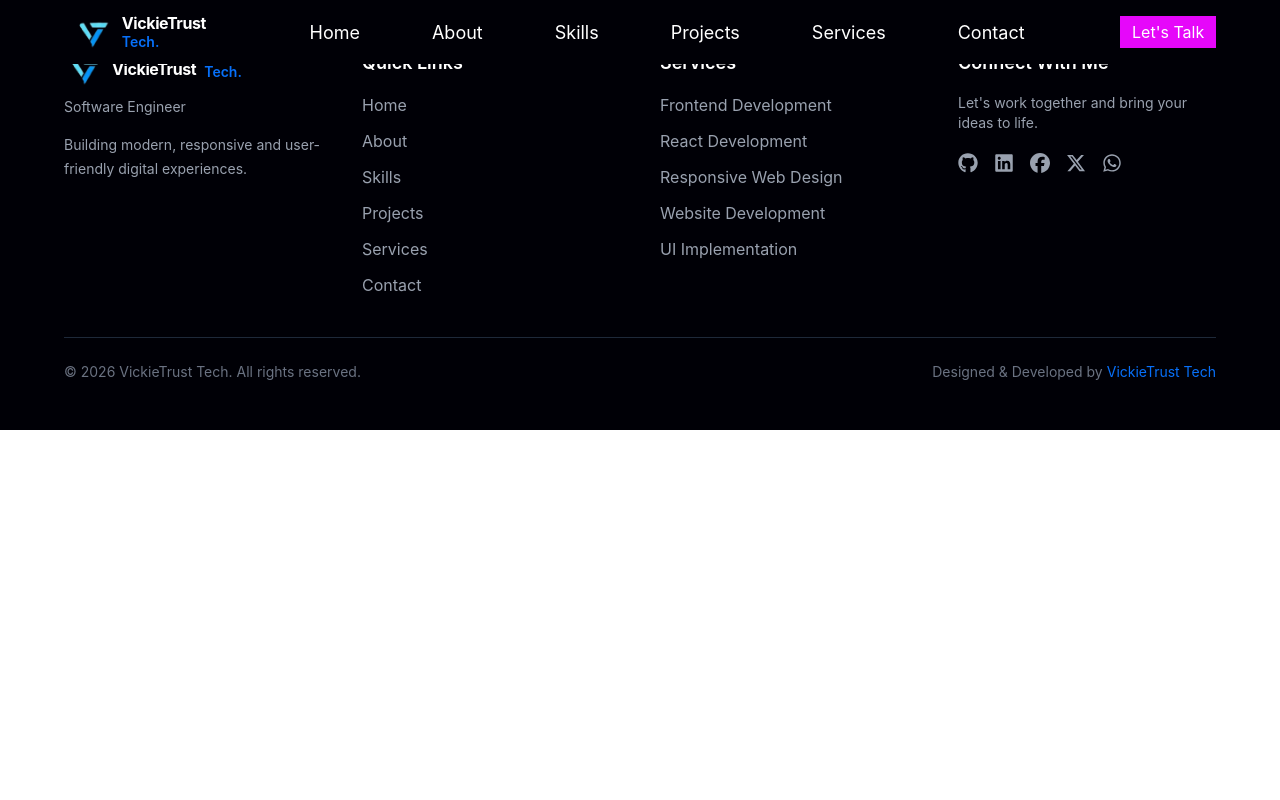
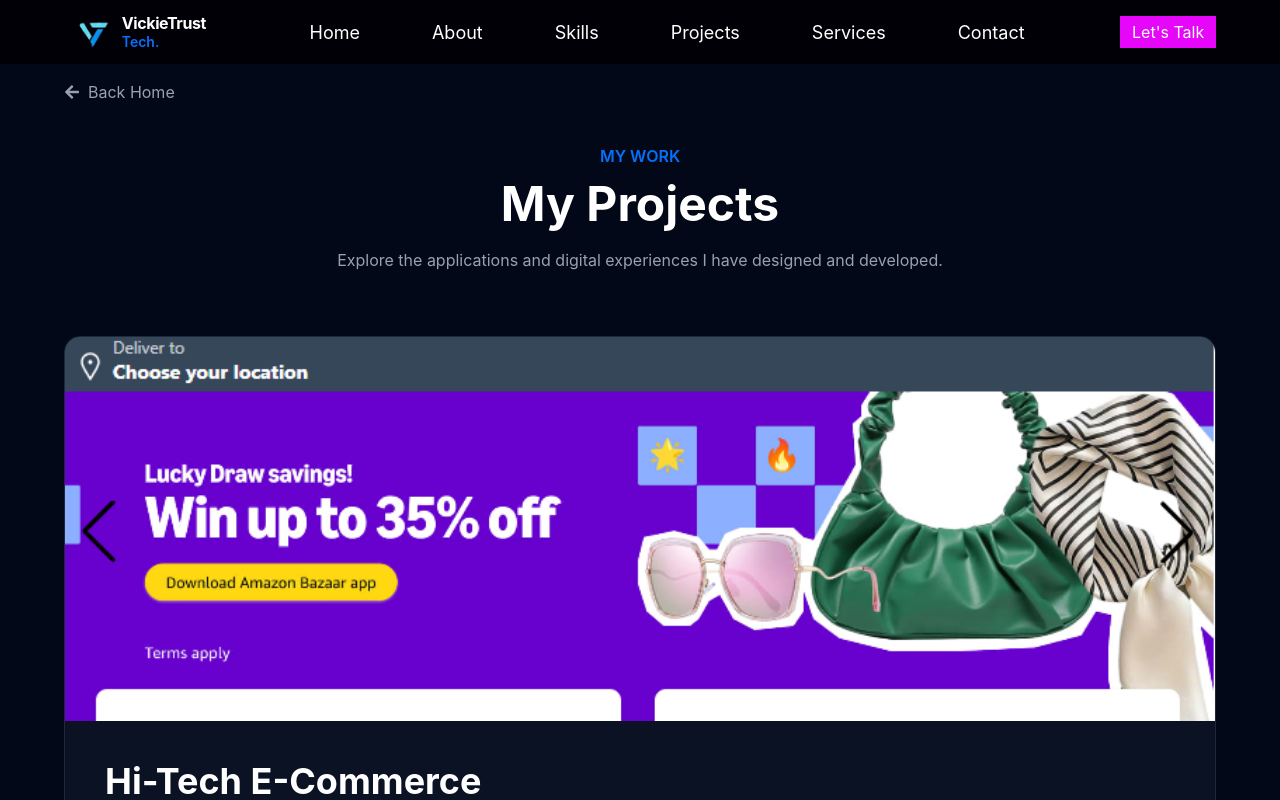
Before and after one commit to nenwavictor/vickietrusttech, a React (Vite) app: page /details in a window 1280 px wide. Shown: the top 800 px of the page. Built offline with nearby package versions, Linux system fonts and the light colour scheme.

Commit message:
Update project details and hero

```diff
--- a/src/App.jsx
+++ b/src/App.jsx
@@ -4,8 +4,9 @@
 import Footer from "./Component/Footer";
 import MoreAbout from "./Component/MoreAbout";
 import ScrollToTop from "./Component/Scrollup";
-import Projects from "./Pages/Projects";
+import FeaturedProjects from "./Component/Featuredproject";
 // import About from "./Pages/About";
+import Details from "./Pages/Details";
 
 
 function App() {
@@ -19,7 +20,8 @@
         <Route path="/" element={<HomeCard />} />
         {/* <Route path="/about" element={<About />} /> */}
         <Route path="/more-about" element={<MoreAbout />} />
-        <Route path="/projects" element={<Projects />} />
+        <Route path="/details" element={<Details />} />
+
       </Routes>
 
 
--- a/src/Component/Featuredproject.jsx
+++ b/src/Component/Featuredproject.jsx
@@ -174,7 +174,7 @@
 
         {/* View All Projects */}
         <div className="mt-10 text-center">
-          <Link to="/projects"
+          <Link to="/Details"
             className="rounded-lg border border-[#0770FA] px-6 py-3 font-semibold text-[#0770FA] transition hover:bg-[#0770FA] hover:text-white"
           >
             View All Projects
--- a/src/Pages/Projects.jsx
+++ b/src/Pages/Details.jsx
@@ -4,7 +4,10 @@
   FaExternalLinkAlt,
   FaArrowLeft,
 } from "react-icons/fa";
-
+import { Link } from "react-router-dom";
+import ecom from "../assets/e-commerce.PNG"
+import port from "../assets/port.PNG"
+import school from "../assets/school.png"
 // import { useNavigate } from "react-router-dom";
 const projects = [
   {
@@ -12,7 +15,7 @@
 
     title: "Hi-Tech E-Commerce",
 
-    image: "/assets/e-commerce.PNG",
+    image: ecom,
 
     overview:
       "Hi-Tech E-Commerce is a modern Amazon-style shopping application built to provide users with a smooth online shopping experience. Users can browse products, search for products, add items to their cart, checkout, and view their orders.",
@@ -52,7 +55,7 @@
 
     title: "VickieTrust Tech Portfolio",
 
-    image: "/assets/port.PNG",
+    image: port,
 
     overview:
       "VickieTrust Tech is a personal portfolio website created to showcase my skills, projects, services, and experience as a software engineer.",
@@ -90,7 +93,7 @@
 
     title: "School Management System",
 
-    image: "/assets/school.png",
+    image: school,
 
     overview:
       "A modern school management system designed to help administrators manage students, academic information, attendance, and other school operations.",
@@ -123,20 +126,20 @@
   },
 ];
 
-function Projects() {
+function Details() {
   return (
     <section className="min-h-screen bg-[#020817] px-6 py-20 text-white">
 
       <div className="mx-auto max-w-6xl">
 
         {/* Back */}
-        <button
+        <Link to="/"
 
           className="mb-10 inline-flex items-center gap-2 text-gray-400 transition hover:text-[#0770FA]"
         >
           <FaArrowLeft />
           Back Home
-        </button>
+        </Link>
 
         {/* Heading */}
         <div className="mb-16 text-center">
@@ -310,4 +313,4 @@
   );
 }
 
-export default Projects;
+export default Details;
--- a/src/Pages/Hero.jsx
+++ b/src/Pages/Hero.jsx
@@ -10,7 +10,7 @@
 import lapto from "../assets/lapto.png";
 
 import { useEffect, useState } from "react";
-import { useNavigate } from "react-router-dom";
+import { useNavigate, Link } from "react-router-dom";
 
 function Hero() {
 
@@ -211,7 +211,8 @@
               md:justify-start
             "
           >
-            <button
+            <Link to="details"
+
               className="
                 w-full
                 rounded-lg
@@ -229,7 +230,7 @@
               "
             >
               View My Work
-            </button>
+            </Link>
 
             <button
             onClick={() => scrollToSection("contact")}
```
